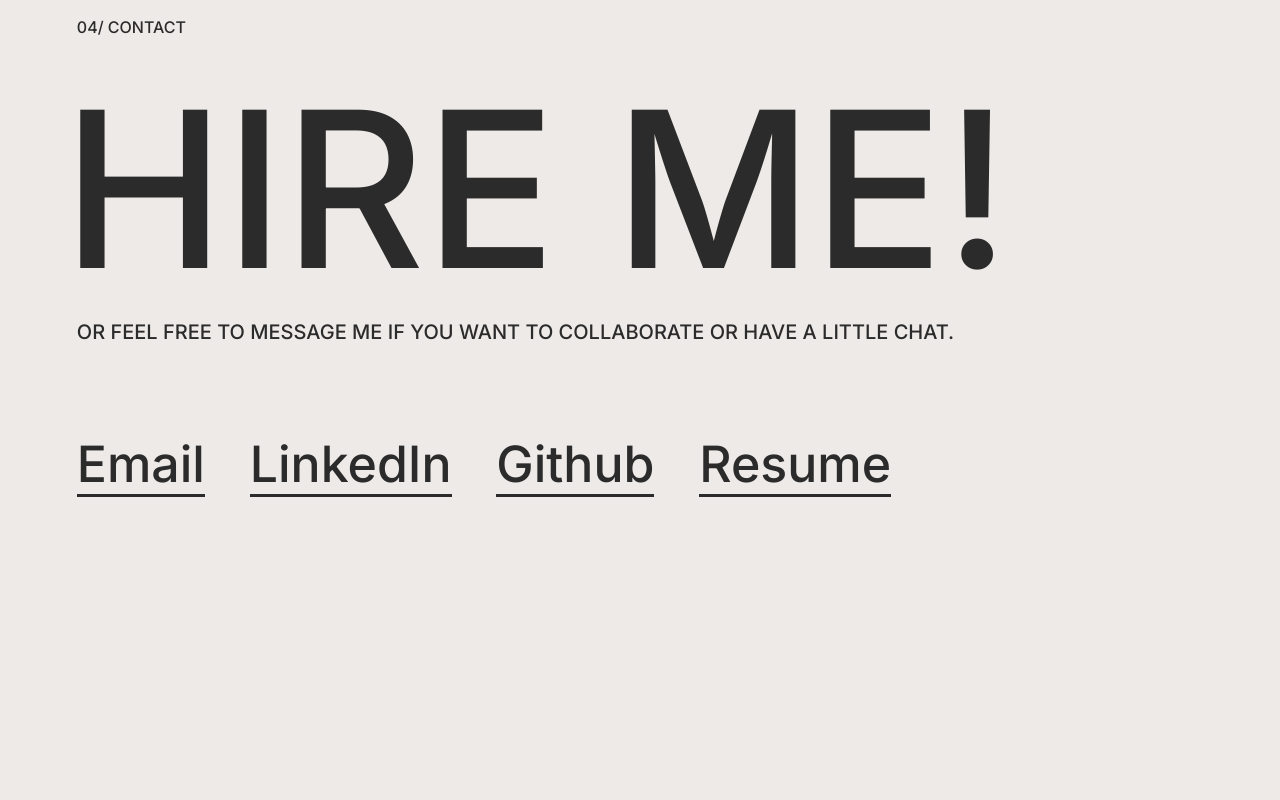
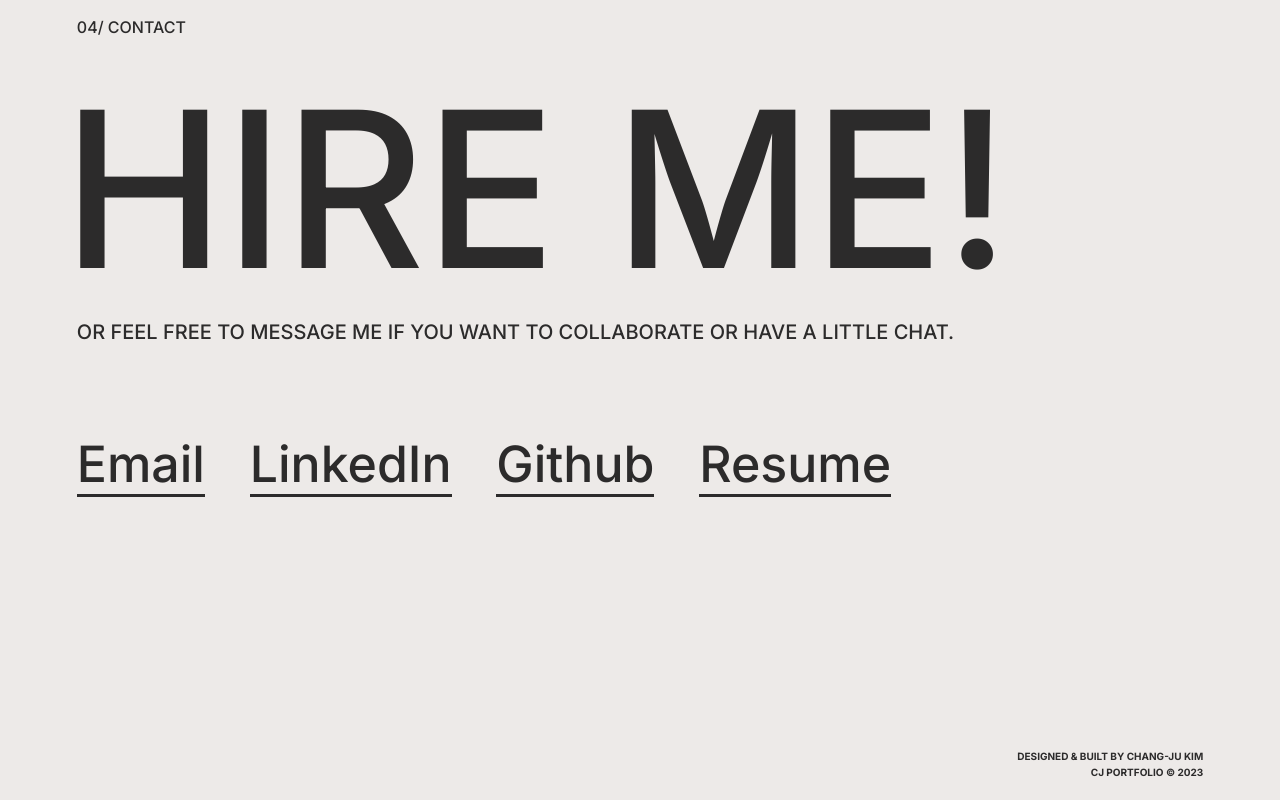
Before and after one commit to cjoak1028/portfolio-v1, a React (Create React App) app: page / in a window 1280 px wide. Shown: the part 3384-4184 px from the top of the page. Before the commit the page ends 4134 px from the top, so only its background shows below. Built offline with nearby package versions, Linux system fonts and the light colour scheme.

Commit message:
Added footer

```diff
--- a/src/App.js
+++ b/src/App.js
@@ -5,6 +5,7 @@ import Section from "./components/Layout/Section";
 import About from "./components/About/About";
 import Skills from "./components/Skills/Skills";
 import Contact from "./components/Contact/Contact";
+import Footer from "./components/Footer/Footer";
 
 function App() {
   return (
@@ -25,6 +26,7 @@ function App() {
           <Contact />
         </Section>
       </div>
+      <Footer />
     </div>
   );
 }
--- /dev/null
+++ b/src/components/Footer/Footer.js
@@ -0,0 +1,13 @@
+import React from "react";
+import styles from "./Footer.module.css";
+
+const Footer = () => {
+  return (
+    <div className={`${styles.footer} padding-x`}>
+      <p>DESIGNED & BUILT BY CHANG-JU KIM</p>
+      <p>CJ PORTFOLIO &#169; 2023</p>
+    </div>
+  );
+};
+
+export default Footer;
--- /dev/null
+++ b/src/components/Footer/Footer.module.css
@@ -0,0 +1,14 @@
+.footer {
+    height: 5rem;
+    display: flex;
+    flex-direction: column;
+    align-items: flex-end;
+}
+
+.footer p {
+    font-weight: var(--fw-bold);
+}
+
+.footer p:first-child {
+    margin-bottom: 4px;
+}
```
